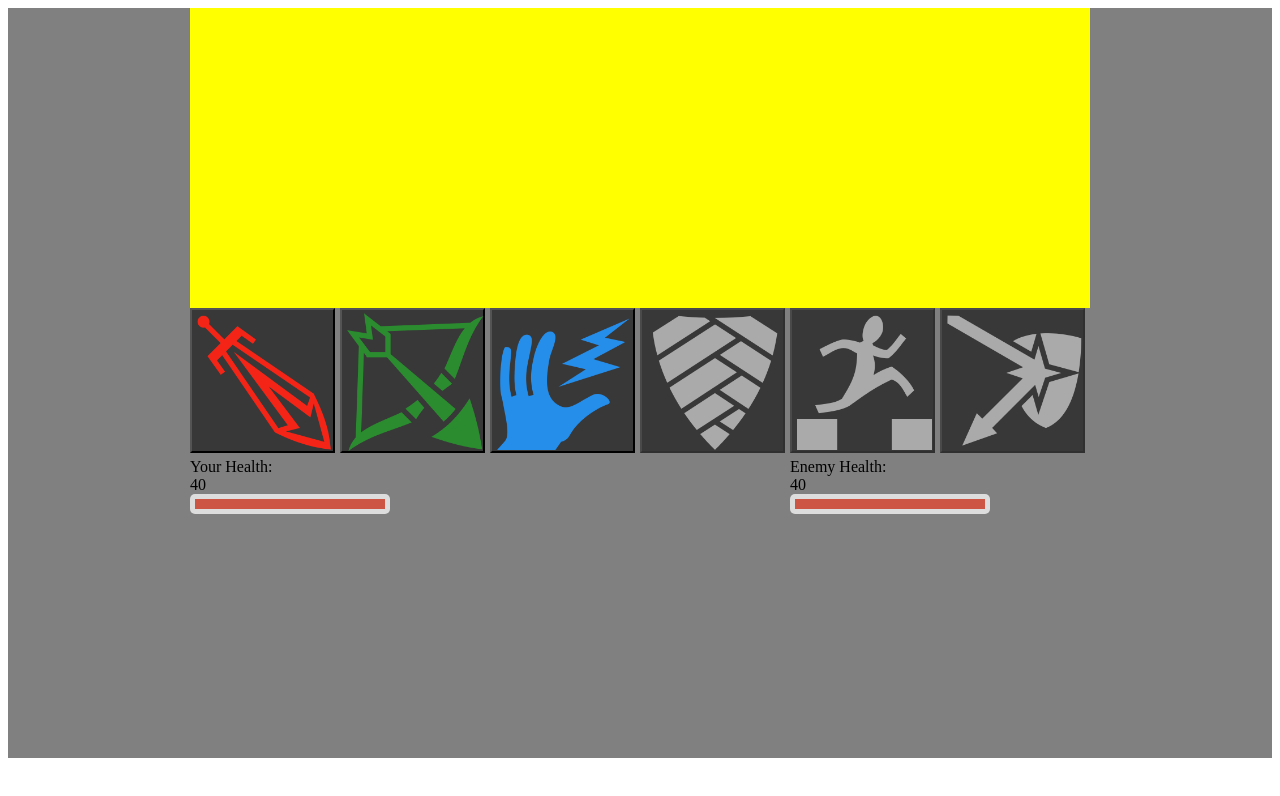
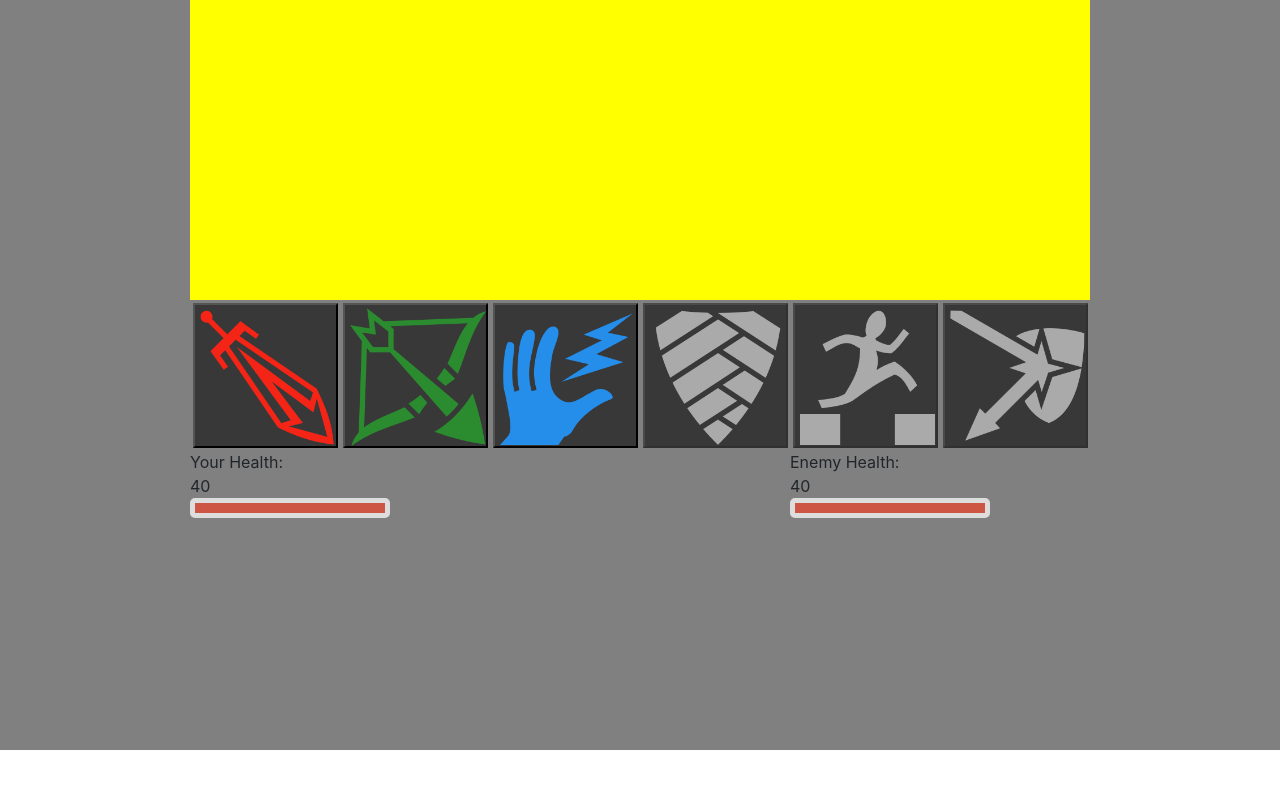
Before and after one commit to Gettor/stickDuelDemo, a plain HTML site: page index.html in a window 1280 px wide. Drawn offline with nearby package versions, Linux system fonts and the light colour scheme.

Commit message:
Centralized buttons

```diff
--- a/grid.css
+++ b/grid.css
@@ -16,27 +16,33 @@
   grid-area: info;
 }
 
-.s1 {
+
+.skill-wrapper {
+  display: flex;
+  align-items: center;
+  justify-content: center;
+}
+#s1 {
   grid-area: s1;
 }
 
-.s2 {
+#s2 {
   grid-area: s2;
 }
 
-.s3 {
+#s3 {
   grid-area: s3;
 }
 
-.s4 {
+#s4 {
   grid-area: s4;
 }
 
-.s5 {
+#s5 {
   grid-area: s5;
 }
 
-.s6 {
+#s6 {
   grid-area: s6;
 }
 
--- a/index.html
+++ b/index.html
@@ -4,6 +4,7 @@
 <head>
   <meta charset="utf-8">
   <title>StickDuel demo</title>
+  <link rel="stylesheet" href="https://stackpath.bootstrapcdn.com/bootstrap/4.1.0/css/bootstrap.min.css" integrity="sha384-9gVQ4dYFwwWSjIDZnLEWnxCjeSWFphJiwGPXr1jddIhOegiu1FwO5qRGvFXOdJZ4" crossorigin="anonymous">
   <link rel="stylesheet" type="text/css" href="grid.css">
   <link rel="stylesheet" type="text/css" href="mystyle.css">
 </head>
@@ -13,22 +14,22 @@
   <div class="battleArena">
     <div class="info">
     </div>
-    <div class="s1">
+    <div id="s1" class="skill-wrapper">
       <button id="a1" class="skill" onclick="toggleSkill('a1')"></button>
     </div>
-    <div class="s2">
+    <div id="s2" class="skill-wrapper">
       <button id="a2" class="skill" onclick="toggleSkill('a2')"></button>
     </div>
-    <div class="s3">
+    <div id="s3" class="skill-wrapper">
       <button id="a3" class="skill" onclick="toggleSkill('a3')"></button>
     </div>
-    <div class="s4">
+    <div id="s4" class="skill-wrapper">
       <button id="d1" class="skill" disabled onclick="toggleSkill('d1')"></button>
     </div>
-    <div class="s5">
+    <div id="s5" class="skill-wrapper">
       <button id="d2" class="skill" disabled onclick="toggleSkill('d2')"></button>
     </div>
-    <div class="s6">
+    <div id="s6" class="skill-wrapper">
       <button id="d3" class="skill" disabled onclick="toggleSkill('d3')"></button>
     </div>
     <div class="aren">
```
